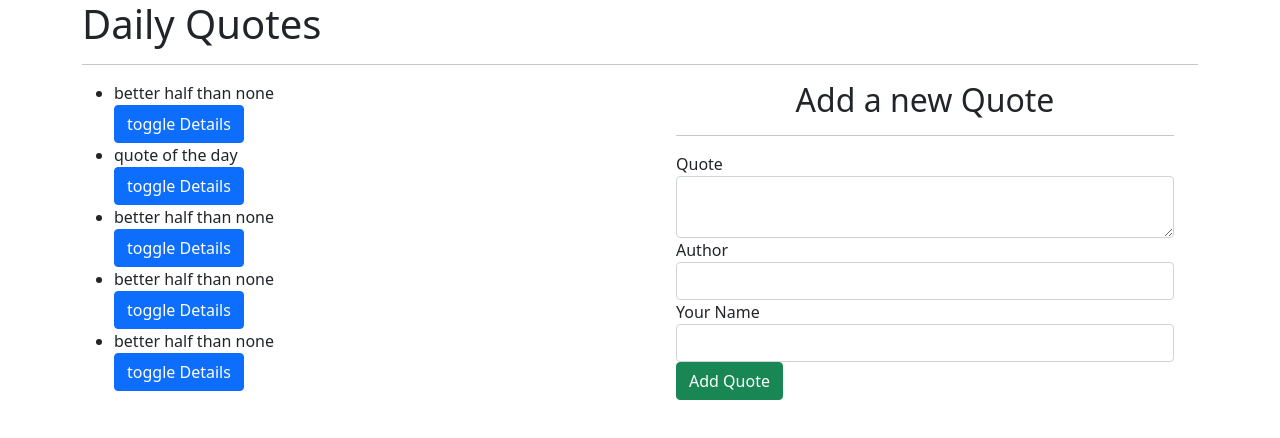
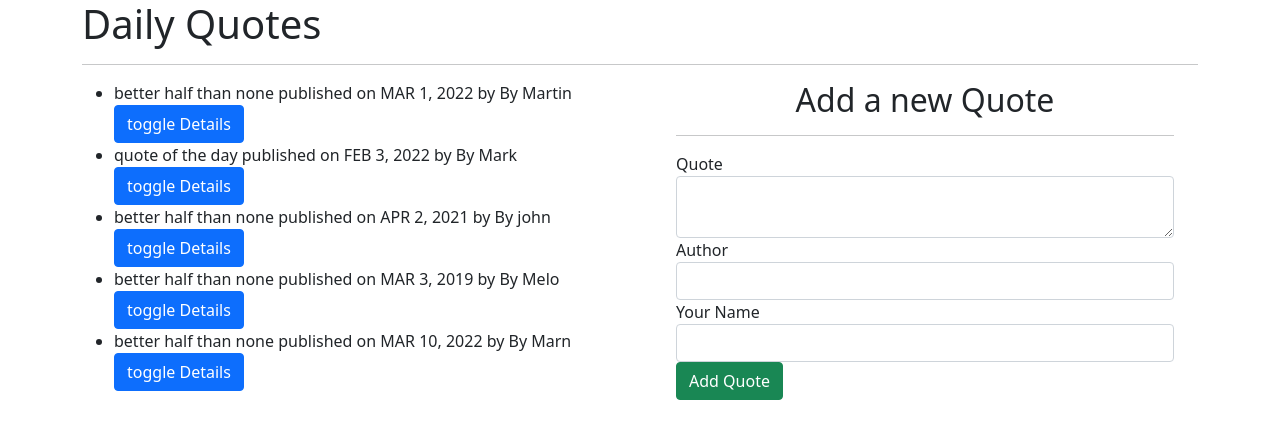
Before and after one commit to melodytowett/Quotes, an Angular app in the folder quotes/: page / in a window 1280 px wide. Shown: the top 438 px of the page. Built offline with nearby package versions, Linux system fonts and the light colour scheme.

Commit message:
solve the form error

```diff
--- a/quotes/src/app/quote-form/quote-form.component.html
+++ b/quotes/src/app/quote-form/quote-form.component.html
@@ -10,7 +10,7 @@
         <div class="form-group">
 
             <label for="author">Author</label>
-            <input type="text"  class="form-control" id="author" [(ngModel)]='newQuote.name' name='author'#name='ngModel'required >
+            <input type="text"  class="form-control" id="author" [(ngModel)]='newQuote.author' name='author'#name='ngModel'required >
 
         </div>
         <div class="form-group">
--- a/quotes/src/app/quote-form/quote-form.component.ts
+++ b/quotes/src/app/quote-form/quote-form.component.ts
@@ -8,7 +8,7 @@ import { Component, OnInit,Output,EventEmitter } from '@angular/core';
 })
 export class QuoteFormComponent implements OnInit {
 
-  newQuote = new Quotes(0,'','');
+  newQuote = new Quotes(0,'','',"",new Date());
   @Output() addQuote = new EventEmitter<Quotes>();
   submitQuote(){
     this.addQuote.emit(this.newQuote);
--- a/quotes/src/app/quote/quote.component.html
+++ b/quotes/src/app/quote/quote.component.html
@@ -7,7 +7,7 @@
         <div class="col-md-6">
             <ul>
                 <div *ngFor='let quote of quotes;let i=index'>
-                    <li>{{quote.name}} </li>
+                    <li>{{quote.name}} published on {{quote.completeDate|date|uppercase}} by {{quote.author}} </li>
                 <button (click)='toggleDetails(i)' class="btn btn-primary">toggle Details</button>
                  <app-quote-detail  *ngIf= 'quote.showDescription'[quote] = 'quote'></app-quote-detail>
                  </div>
--- a/quotes/src/app/quote/quote.component.ts
+++ b/quotes/src/app/quote/quote.component.ts
@@ -9,11 +9,11 @@ import { Component, OnInit } from '@angular/core';
 })
 export class QuoteComponent implements OnInit {
   quotes:Quotes[]=[
-    new Quotes(1,'better half than none', 'By Martin'),
-    new Quotes(2,'quote of the day', 'By Mark'),
-    new Quotes(3,'better half than none', 'By john'),
-   new Quotes(4,'better half than none', 'By Melo'),
-    new Quotes(5,'better half than none', 'By Marn'),
+    new Quotes(1,'better half than none', "",'By Martin',new Date(2022,2,1)),
+    new Quotes(2,'quote of the day', "",'By Mark', new Date(2022,1,3)),
+    new Quotes(3,'better half than none',"", 'By john', new Date(2021,3,2)),
+   new Quotes(4,'better half than none', "", 'By Melo', new Date(2019,2,3)),
+    new Quotes(5,'better half than none', "",'By Marn', new Date(2022,2,10)),
   ]
 
   addNewQuote(quote){
--- a/quotes/src/app/quotes.ts
+++ b/quotes/src/app/quotes.ts
@@ -3,7 +3,7 @@ export class Quotes {
     // name:string;
     // description:string;
     showDescription: boolean;
-    constructor(public id: number,public name: string,public description: string){
+    constructor(public id: number,public name: string,public description: string, public author:string,public completeDate:Date){
       this.showDescription=false;
     }
 }
```
